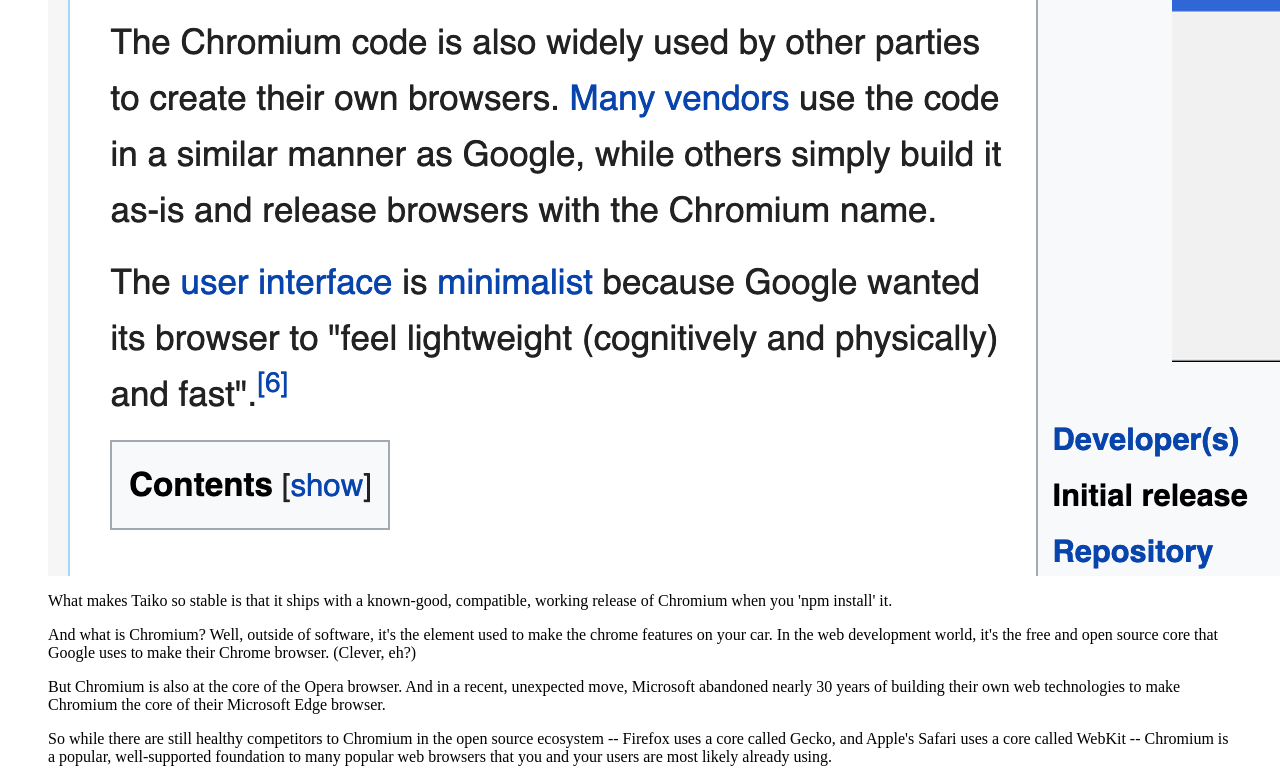
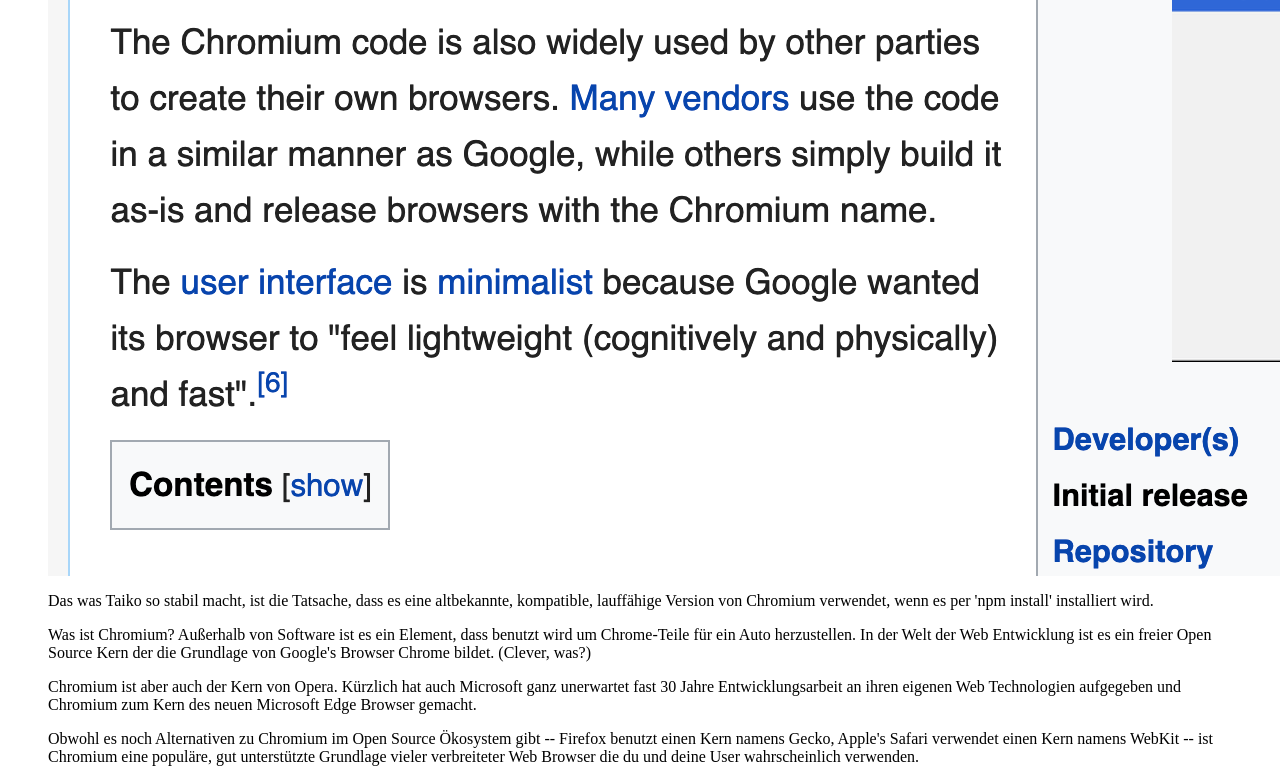
Before and after one commit to ThirstyHead/introducing-taiko, a website: page slides/de-de/slides/chromium/index.html in a window 1280 px wide. Shown: the part 631-1413 px from the top of the page. Drawn offline with Linux system fonts and the light colour scheme.

Commit message:
Translated chromium slide.

```diff
--- a/slides/de-de/slides/chromium/index.html
+++ b/slides/de-de/slides/chromium/index.html
@@ -1,6 +1,5 @@
       <section>
-        <h2 aria-hidden="false">Taiko includes Chromium</h2>
-        <audio src="audio.mp3"></audio>
+        <h2 aria-hidden="false">Taiko beinhaltet Chromium</h2>
         <figure>
           <a href="https://en.wikipedia.org/wiki/Chromium_(web_browser)">
           <img src="chromium.png"
@@ -11,19 +10,26 @@
 
           <figcaption>
             <p>
-      What makes Taiko so stable is that it ships with a known-good, compatible, working release of Chromium when you 'npm install' it.
+                Das was Taiko so stabil macht, ist die Tatsache, dass es eine altbekannte, kompatible, lauffähige
+                Version von Chromium verwendet, wenn es per 'npm install' installiert wird.
             </p>
 
             <p>
-And what is Chromium? Well, outside of software, it's the element used to make the chrome features on your car. In the web development world, it's the free and open source core that Google uses to make their Chrome browser. (Clever, eh?)
+                Was ist Chromium? Außerhalb von Software ist es ein Element, dass benutzt wird um Chrome-Teile für
+                ein Auto herzustellen. In der Welt der Web Entwicklung ist es ein freier Open Source Kern der die
+                Grundlage von Google's Browser Chrome bildet. (Clever, was?)
             </p>
 
             <p>
-But Chromium is also at the core of the Opera browser. And in a recent, unexpected move, Microsoft abandoned nearly 30 years of building their own web technologies to make Chromium the core of their Microsoft Edge browser.
+                Chromium ist aber auch der Kern von Opera. Kürzlich hat auch Microsoft ganz unerwartet fast 30 Jahre
+                Entwicklungsarbeit an ihren eigenen Web Technologien aufgegeben und Chromium zum Kern des neuen
+                Microsoft Edge Browser gemacht.
             </p>
 
             <p>
-So while there are still healthy competitors to Chromium in the open source ecosystem -- Firefox uses a core called Gecko, and Apple's Safari uses a core called WebKit -- Chromium is a popular, well-supported foundation to many popular web browsers that you and your users are most likely already using.
+                Obwohl es noch Alternativen zu Chromium im Open Source Ökosystem gibt -- Firefox benutzt einen
+                Kern namens Gecko, Apple's Safari verwendet einen Kern namens WebKit -- ist Chromium eine populäre,
+                gut unterstützte Grundlage vieler verbreiteter Web Browser die du und deine User wahrscheinlich verwenden.
             </p>
 
           </figcaption>
```
Also changed, not shown: 1 other file.
